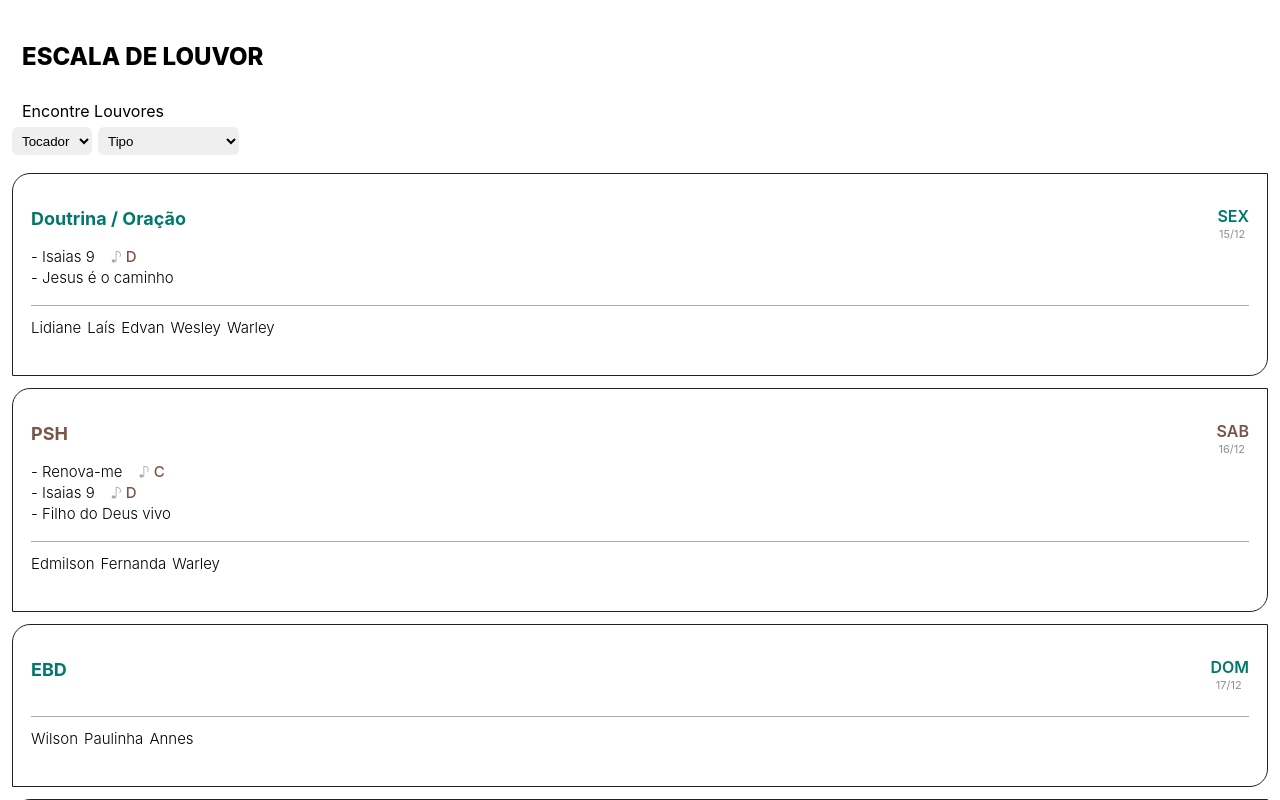
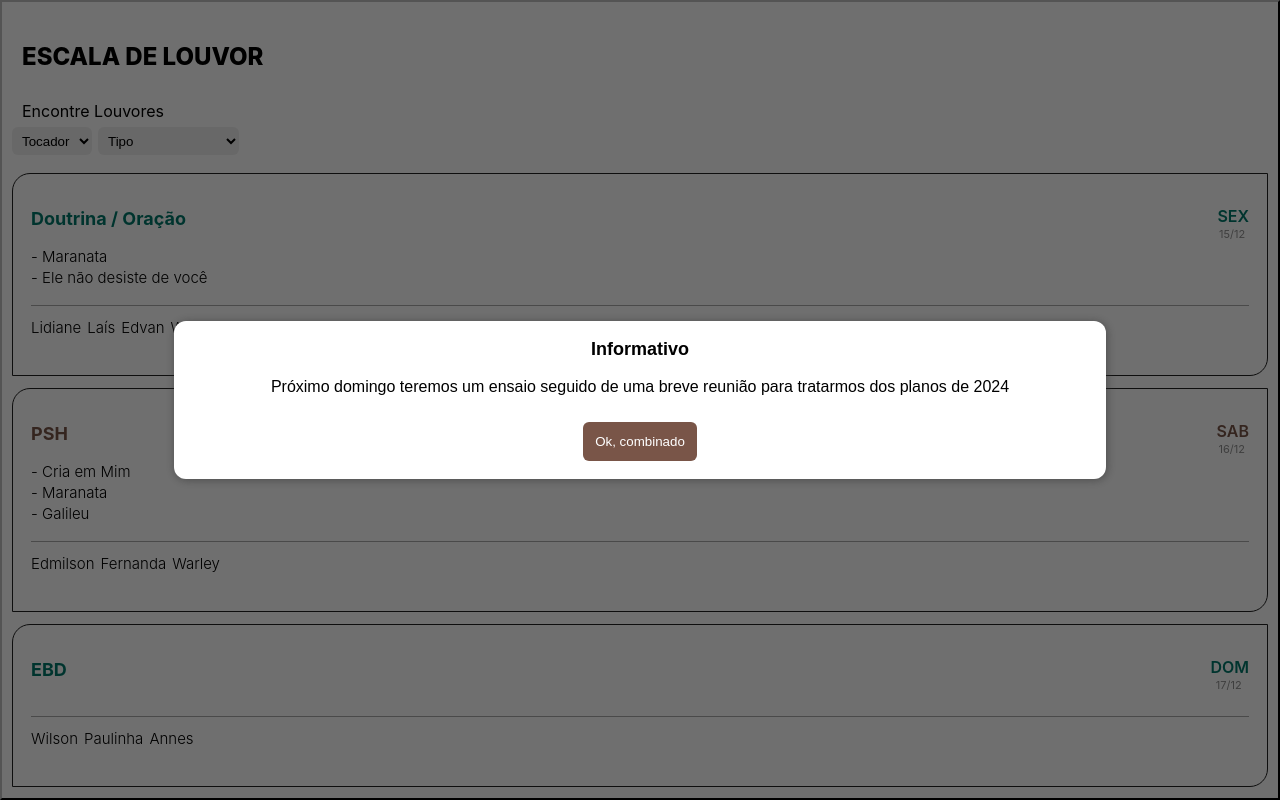
Before and after one commit to hupernikomen/scalepraise, a React (Create React App) app: page / in a window 1280 px wide. Shown: the top 800 px of the page. Built offline with nearby package versions, Linux system fonts and the light colour scheme.

Commit message:
Postagem

```diff
--- a/src/App.js
+++ b/src/App.js
@@ -9,16 +9,26 @@ export default function App() {
   const [tipoLouvor, setTipoLouvor] = useState('');
   const tocadores = ['Andre', 'Thiago', 'Warley', 'Rhuan'];
   const [tocador, setTocador] = useState('');
+  const [balao, setBalao] = useState();
 
   useEffect(() => {
     buscaTocador(tocador, tipoLouvor);
   }, [tocador, tipoLouvor]);
 
+  useEffect(() => {
+    setTimeout(() => {
+      setBalao({
+        mensagem: 'Próximo domingo teremos um ensaio seguido de uma breve reunião para tratarmos dos planos de 2024',
+        botao: 'Ok, combinado'
+      });
+    }, 3500);
+  }, []);
+
   // Musicos
   const musicos = {
     instrumentistas: {
       sexta: ['Wesley', 'Warley'],
-      psh: ['Thiago', 'Andre', 'Warley', 'Rhuan', '[ Escolher ]'],
+      psh: ['Thiago', 'Andre', 'Warley', 'Rhuan'],
       ebd: ['Annes']
     },
 
@@ -26,24 +36,28 @@ export default function App() {
       sexta: ['Lidiane', 'Laís', 'Edvan'],
       psh: [['Wilson', 'Paulinha'], ['Kelviane', 'Fernanda'], ['Edmilson', 'Fernanda'], ['Lidiane', 'Duda', 'Laís'], [('Fernanda', 'Paulinha')]],
       ebd: ['Wilson', 'Paulinha'],
-      domingonoite: ['Laís', 'Kelviane', 'Lidiane', 'Duda', '[ Escolher ]']
+      domingonoite: ['Laís', 'Kelviane', 'Lidiane', 'Duda']
     }
   };
 
   // Revesamento do guitarrista com base no numero da semana
   // Revesamento de guitarrista para o domingo a noite
   const tocadorPSH = musicos.instrumentistas.psh[numeroDaSemana() - 1];
-  const tocadorIbav = numeroDaSemana() % 2 === 0 ? 'André' : 'Thiago';
+  const tocadorIbav = tocadores[numeroDaSemana()];
+
+  const buscaLouvores = (tipo, tocador, index) => {
+    const lista = listaLouvores.filter((item) => item.tipo === tipo);
+    const listaTocador = lista?.filter((item) => item.tocadores?.indexOf(tocador) > -1);
+    const newList = listaTocador[index - 1] || null;
+    return newList;
+  };
 
   const escalas = [
     // Doutrina / Oração
     {
       data: proximaSexta(),
       culto: 'Doutrina / Oração',
-      louvores: [
-        buscaLouvores('firstmoment', 'Warley', listaLouvores)[numeroDaSemana() - 1]?.louvor || buscaLouvores('firstmoment', 'Warley', listaLouvores)[0]?.louvor,
-        buscaLouvores('firstmoment', 'Warley', listaLouvores)[numeroDaSemana()]?.louvor || buscaLouvores('firstmoment', 'Warley', listaLouvores)[1]?.louvor
-      ],
+      louvores: [buscaLouvores('primeiromomento', 'Warley', 1), buscaLouvores('primeiromomento', 'Warley', 2)],
       vocalistas: musicos.vocalistas.sexta,
       instrumentistas: musicos.instrumentistas.sexta
     },
@@ -61,11 +75,7 @@ export default function App() {
     {
       data: proximoDomingo(),
       culto: 'Louvor e Pregação',
-      louvores: [
-        buscaLouvores('prelude', tocadorIbav, listaLouvores)[numeroDaSemana()]?.louvor,
-        buscaLouvores('firstmoment', tocadorIbav, listaLouvores)[numeroDaSemana()]?.louvor,
-        buscaLouvores('communion', tocadorIbav, listaLouvores)[numeroDaSemana()]?.louvor
-      ],
+      louvores: [buscaLouvores('preludio', tocadorIbav, 1), buscaLouvores('primeiromomento', tocadorIbav, 1), buscaLouvores('comunhao', tocadorIbav, 1)],
       hcc: [],
       vocalistas: ['Edmilson', 'Edvan', numeroDaSemana() % 2 === 0 ? 'Fernanda' : 'Paulinha', musicos.vocalistas.domingonoite[numeroDaSemana() - 1]],
       instrumentistas: ['Wesley', 'Annes', tocadorIbav]
@@ -75,11 +85,7 @@ export default function App() {
     {
       data: proximoSabado(),
       culto: 'PSH',
-      louvores: [
-        buscaLouvores('prelude', tocadorPSH, listaLouvores)[numeroDaSemana() - 1]?.louvor,
-        buscaLouvores('firstmoment', tocadorPSH, listaLouvores)[numeroDaSemana() - 1]?.louvor,
-        buscaLouvores('communion', tocadorPSH, listaLouvores)[numeroDaSemana() - 1]?.louvor
-      ],
+      louvores: [buscaLouvores('preludio', tocadorPSH, 1), buscaLouvores('primeiromomento', tocadorPSH, 1), buscaLouvores('comunhao', tocadorPSH, 1)],
       vocalistas: musicos.vocalistas.psh[numeroDaSemana() - 1],
       instrumentistas: musicos.instrumentistas.psh[numeroDaSemana() - 1]
     },
@@ -107,18 +113,6 @@ export default function App() {
       instrumentistas: ['Wesley', 'André', 'Thiago', 'Annes']
     }
   ];
-
-  function buscaLouvores(tipo, tocador, lista) {
-    let resultado = [];
-
-    lista.forEach((item) => {
-      if (item?.tocadores?.indexOf(tocador) && item?.tipo === tipo) {
-        resultado.push(item);
-      }
-    });
-
-    return resultado;
-  }
 
   //Converte data String em data Date
   function converteData(inData) {
@@ -199,6 +193,33 @@ export default function App() {
   }
 
   return (
+    <div>
+      {balao ? (
+        <button
+          onClick={() => setBalao('')}
+          style={{ position: 'fixed', zIndex: 999, width: '100vw', display: 'flex', alignItems: 'center', justifyContent: 'center', height: '100vh', background: '#00000090' }}
+        >
+          <div
+            style={{
+              boxShadow: '1px 1px 10px #33333399',
+              padding: 18,
+              flexDirection: 'column',
+              background: '#fff',
+              width: '70vw',
+              minHeight: 100,
+              alignItems: 'center',
+              display: 'flex',
+              justifyContent: 'center',
+              borderRadius: 12
+            }}
+          >
+            <strong style={{ fontSize: 18 }}>Informativo</strong>
+            <label style={{ marginTop: 18, textAlign: 'center', fontSize: 16, fontWeight: 300, color: '#000' }}>{balao.mensagem}</label>
+            <div style={{ padding: 12, background: '#795548', color: '#fff', borderRadius: 6, marginTop: 26 }}>{balao.botao}</div>
+          </div>
+        </button>
+      ) : null}
+
       <div style={{ padding: 12 }}>
         <h1 style={{ margin: '30px 10px', fontSize: 24, fontWeight: 800 }}>ESCALA DE LOUVOR</h1>
 
@@ -214,9 +235,9 @@ export default function App() {
 
             <select style={{ height: 28, padding: '6px', borderRadius: 6, border: 0, outline: 'none' }} onChange={(e) => setTipoLouvor(e.target.value)}>
               <option>Tipo</option>
-            <option value={'prelude'}>Prelúdio</option>
-            <option value={'firstmoment'}>Primeiro Momento</option>
-            <option value={'communion'}>Comunhão</option>
+              <option value={'preludio'}>Prelúdio</option>
+              <option value={'primeiromomento'}>Primeiro Momento</option>
+              <option value={'comunhao'}>Comunhão</option>
             </select>
           </div>
 
@@ -233,5 +254,6 @@ export default function App() {
 
         <p style={{ textAlign: 'center', marginTop: 50, fontWeight: 300 }}>Ministério de Louvor Adonai</p>
       </div>
+    </div>
   );
 }
--- a/src/CalendarItem/index.js
+++ b/src/CalendarItem/index.js
@@ -61,7 +61,7 @@ export default function CalendarItem({ data }) {
                 flexDirection: 'row'
               }}
             >
-              - {louvor} {index === 0 && data.culto === 'Louvor e Pregação' ? ' [ Prelúdio ]' : ''}
+              - {louvor?.louvor || louvor} {index === 0 && data.culto === 'Louvor e Pregação' ? ' [ Prelúdio ]' : ''}
               {tom?.tom ? (
                 <div
                   style={{
--- a/src/utils/louvores.json
+++ b/src/utils/louvores.json
@@ -1,60 +1,60 @@
 [
-  { "tipo": "prelude", "tom": "D", "louvor": "Bom estarmos aqui", "tocadores": ["Andre"] },
-  { "tipo": "prelude", "tom": "F#m", "louvor": "Em Espírito em verdade", "tocadores": ["Andre"] },
-  { "tipo": "prelude", "tom": "C", "louvor": "Renova-me", "tocadores": ["Andre"] },
-  { "tipo": "prelude", "tom": "E", "louvor": "Jesus em Tua presença", "tocadores": ["Andre"] },
-  { "tipo": "prelude", "tom": "C", "louvor": "Cria em Mim", "tocadores": ["Andre"] },
-  { "tipo": "prelude", "tom": "D", "louvor": "Vem, esta é a hora", "tocadores": ["Andre"] },
-  { "tipo": "prelude", "tom": "", "louvor": "Vim para adorar-Te", "tocadores": ["Andre"] },
-  { "tipo": "prelude", "tom": "F", "louvor": "Não ha Deus maior", "tocadores": ["André"] },
-  { "tipo": "prelude", "tom": "C", "louvor": "Cria em Mim", "tocadores": ["Warley"] },
-  { "tipo": "prelude", "tom": "", "louvor": "Tu és Soberano", "tocadores": [""] },
-  { "tipo": "prelude", "tom": "", "louvor": "Digno de Glória", "tocadores": [""] },
-  { "tipo": "prelude", "tom": "", "louvor": "Deus esta aqui", "tocadores": [""] },
+  { "tipo": "preludio", "tom": "D", "louvor": "Bom estarmos aqui", "tocadores": ["Andre"] },
+  { "tipo": "preludio", "tom": "F#m", "louvor": "Em Espírito em verdade", "tocadores": ["Andre"] },
+  { "tipo": "preludio", "tom": "C", "louvor": "Renova-me", "tocadores": ["Andre"] },
+  { "tipo": "preludio", "tom": "E", "louvor": "Jesus em Tua presença", "tocadores": ["Andre"] },
+  { "tipo": "preludio", "tom": "C", "louvor": "Cria em Mim", "tocadores": ["Andre"] },
+  { "tipo": "preludio", "tom": "D", "louvor": "Vem, esta é a hora", "tocadores": ["Andre"] },
+  { "tipo": "preludio", "tom": "F", "louvor": "Não ha Deus maior", "tocadores": ["André"] },
+  { "tipo": "preludio", "tom": "C", "louvor": "Cria em Mim", "tocadores": ["Warley"] },
+  { "tipo": "preludio", "tom": "", "louvor": "Vim para adorar-Te", "tocadores": ["Andre"] },
+  { "tipo": "preludio", "tom": "", "louvor": "Tu és Soberano", "tocadores": [] },
+  { "tipo": "preludio", "tom": "", "louvor": "Digno de Glória", "tocadores": [] },
+  { "tipo": "preludio", "tom": "", "louvor": "Deus esta aqui", "tocadores": [] },
 
-  { "tipo": "firstmoment", "tom": "Bm", "louvor": "Maranata", "tocadores": ["Andre"] },
-  { "tipo": "firstmoment", "tom": "Am", "louvor": "Ao único", "tocadores": ["Andre"] },
-  { "tipo": "firstmoment", "tom": "D", "louvor": "Isaias 9", "tocadores": ["Andre"] },
-  { "tipo": "firstmoment", "tom": "", "louvor": "Jesus é o caminho", "tocadores": [""] },
-  { "tipo": "firstmoment", "tom": "Bb", "louvor": "Nada além do sangue", "tocadores": ["Andre"] },
-  { "tipo": "firstmoment", "tom": "", "louvor": "Poderoso Deus", "tocadores": ["Andre"] },
-  { "tipo": "firstmoment", "tom": "E", "louvor": "Sobre as águas", "tocadores": ["Andre"] },
-  { "tipo": "firstmoment", "tom": "", "louvor": "Poder Pra Salvar", "tocadores": ["Andre"] },
-  { "tipo": "firstmoment", "tom": "", "louvor": "Eu navegarei", "tocadores": [""] },
-  { "tipo": "firstmoment", "tom": "", "louvor": "Perto quero estar", "tocadores": [""] },
-  { "tipo": "firstmoment", "tom": "", "louvor": "Jó", "tocadores": ["Andre"] },
-  { "tipo": "firstmoment", "tom": "", "louvor": "Meu Mestre", "tocadores": ["Andre"] },
-  { "tipo": "firstmoment", "tom": "", "louvor": "Venha o teu Reino", "tocadores": ["Andre"] },
-  { "tipo": "firstmoment", "tom": "", "louvor": "Precioso", "tocadores": ["Andre"] },
-  { "tipo": "firstmoment", "tom": "", "louvor": "Todavia me alegrarei", "tocadores": ["Andre"] },
-  { "tipo": "firstmoment", "tom": "Bm", "louvor": "Maranata", "tocadores": ["Warley"] },
-  { "tipo": "firstmoment", "tom": "", "louvor": "Ele não desiste de você", "tocadores": ["Warley"] },
-  { "tipo": "firstmoment", "tom": "", "louvor": "Quão grande é o meu Deus", "tocadores": ["Warley"] },
-  { "tipo": "firstmoment", "tom": "", "louvor": "Meu Barquinho", "tocadores": ["Warley"] },
-  { "tipo": "firstmoment", "tom": "", "louvor": "Pra sempre", "tocadores": ["Warley"] },
-  { "tipo": "firstmoment", "tom": "Bm", "louvor": "Maranata", "tocadores": ["Rhuan"] },
-  { "tipo": "firstmoment", "tom": "", "louvor": "Eu te agradeço Deus", "tocadores": ["Rhuan"] },
-  { "tipo": "firstmoment", "tom": "", "louvor": "Faz Chover", "tocadores": ["Rhuan"] },
-  { "tipo": "firstmoment", "tom": "", "louvor": "Até que ele venha", "tocadores": ["Thiago", "André"] },
-  { "tipo": "firstmoment", "tom": "", "louvor": "Deus Proverá", "tocadores": [""] },
+  { "tipo": "primeiromomento", "tom": "Bm", "louvor": "Maranata", "tocadores": ["Andre"] },
+  { "tipo": "primeiromomento", "tom": "Am", "louvor": "Ao único", "tocadores": ["Andre"] },
+  { "tipo": "primeiromomento", "tom": "D", "louvor": "Isaias 9", "tocadores": ["Andre"] },
+  { "tipo": "primeiromomento", "tom": "Bb", "louvor": "Nada além do sangue", "tocadores": ["Andre"] },
+  { "tipo": "primeiromomento", "tom": "Bm", "louvor": "Maranata", "tocadores": ["Warley"] },
+  { "tipo": "primeiromomento", "tom": "E", "louvor": "Sobre as águas", "tocadores": ["Andre"] },
+  { "tipo": "primeiromomento", "tom": "Bm", "louvor": "Maranata", "tocadores": ["Rhuan"] },
+  { "tipo": "primeiromomento", "tom": "", "louvor": "Jesus é o caminho", "tocadores": [] },
+  { "tipo": "primeiromomento", "tom": "", "louvor": "Poder Pra Salvar", "tocadores": ["Andre"] },
+  { "tipo": "primeiromomento", "tom": "", "louvor": "Poderoso Deus", "tocadores": ["Andre"] },
+  { "tipo": "primeiromomento", "tom": "", "louvor": "Eu navegarei", "tocadores": [] },
+  { "tipo": "primeiromomento", "tom": "", "louvor": "Perto quero estar", "tocadores": [] },
+  { "tipo": "primeiromomento", "tom": "", "louvor": "Jó", "tocadores": ["Andre"] },
+  { "tipo": "primeiromomento", "tom": "", "louvor": "Meu Mestre", "tocadores": ["Andre"] },
+  { "tipo": "primeiromomento", "tom": "", "louvor": "Venha o teu Reino", "tocadores": ["Andre"] },
+  { "tipo": "primeiromomento", "tom": "", "louvor": "Precioso", "tocadores": ["Andre"] },
+  { "tipo": "primeiromomento", "tom": "", "louvor": "Todavia me alegrarei", "tocadores": ["Andre"] },
+  { "tipo": "primeiromomento", "tom": "", "louvor": "Ele não desiste de você", "tocadores": ["Warley"] },
+  { "tipo": "primeiromomento", "tom": "", "louvor": "Quão grande é o meu Deus", "tocadores": ["Warley"] },
+  { "tipo": "primeiromomento", "tom": "", "louvor": "Meu Barquinho", "tocadores": ["Warley"] },
+  { "tipo": "primeiromomento", "tom": "", "louvor": "Pra sempre", "tocadores": ["Warley"] },
+  { "tipo": "primeiromomento", "tom": "", "louvor": "Eu te agradeço Deus", "tocadores": ["Rhuan"] },
+  { "tipo": "primeiromomento", "tom": "", "louvor": "Faz Chover", "tocadores": ["Rhuan"] },
+  { "tipo": "primeiromomento", "tom": "", "louvor": "Até que ele venha", "tocadores": ["Thiago", "André"] },
+  { "tipo": "primeiromomento", "tom": "", "louvor": "Deus Proverá", "tocadores": [] },
 
-  { "tipo": "communion", "tom": "", "louvor": "Galileu", "tocadores": ["Andre"] },
-  { "tipo": "communion", "tom": "Ab", "louvor": "Foi por amor", "tocadores": ["Andre"] },
-  { "tipo": "communion", "tom": "", "louvor": "Filho do Deus vivo", "tocadores": ["Andre"] },
-  { "tipo": "communion", "tom": "", "louvor": "Meu Alvo é Cristo", "tocadores": ["Andre"] },
-  { "tipo": "communion", "tom": "", "louvor": "Até que Ele venha", "tocadores": ["Andre"] },
-  { "tipo": "communion", "tom": "D", "louvor": "Celebrai a Cristo", "tocadores": ["Andre"] },
-  { "tipo": "communion", "tom": "", "louvor": "Celebrai com jubilo", "tocadores": [""] },
-  { "tipo": "communion", "tom": "", "louvor": "A alegria está no coração", "tocadores": [""] },
-  { "tipo": "communion", "tom": "", "louvor": "Ainda que a figueira", "tocadores": ["Andre"] },
-  { "tipo": "communion", "tom": "", "louvor": "Reina em mim", "tocadores": [""] },
-  { "tipo": "communion", "tom": "", "louvor": "Quero que valorize", "tocadores": ["Andre"] },
-  { "tipo": "communion", "tom": "", "louvor": "Galileu", "tocadores": ["Warley"] },
-  { "tipo": "communion", "tom": "", "louvor": "Nosso General", "guitar": ["Rhuan"] },
-  { "tipo": "communion", "tom": "", "louvor": "Deus é o meu refúgio", "guitar": [""] },
+  { "tipo": "comunhao", "tom": "D", "louvor": "Celebrai a Cristo", "tocadores": ["Andre"] },
+  { "tipo": "comunhao", "tom": "Ab", "louvor": "Foi por amor", "tocadores": ["Andre"] },
+  { "tipo": "comunhao", "tom": "", "louvor": "Galileu", "tocadores": ["Andre"] },
+  { "tipo": "comunhao", "tom": "", "louvor": "Filho do Deus vivo", "tocadores": ["Andre"] },
+  { "tipo": "comunhao", "tom": "", "louvor": "Meu Alvo é Cristo", "tocadores": ["Andre"] },
+  { "tipo": "comunhao", "tom": "", "louvor": "Até que Ele venha", "tocadores": ["Andre"] },
+  { "tipo": "comunhao", "tom": "", "louvor": "Celebrai com jubilo", "tocadores": [] },
+  { "tipo": "comunhao", "tom": "", "louvor": "A alegria está no coração", "tocadores": [] },
+  { "tipo": "comunhao", "tom": "", "louvor": "Ainda que a figueira", "tocadores": ["Andre"] },
+  { "tipo": "comunhao", "tom": "", "louvor": "Reina em mim", "tocadores": [] },
+  { "tipo": "comunhao", "tom": "", "louvor": "Quero que valorize", "tocadores": ["Andre"] },
+  { "tipo": "comunhao", "tom": "", "louvor": "Galileu", "tocadores": ["Warley"] },
+  { "tipo": "comunhao", "tom": "", "louvor": "Nosso General", "guitar": ["Rhuan"] },
+  { "tipo": "comunhao", "tom": "", "louvor": "Deus é o meu refúgio", "guitar": [] },
 
-  { "tipo": "supper", "tom": "", "louvor": "Alto Preço", "tocadores": ["Andre"] },
-  { "tipo": "supper", "tom": "", "louvor": "Corpo e família", "tocadores": [""] },
+  { "tipo": "ceia", "tom": "", "louvor": "Alto Preço", "tocadores": ["Andre"] },
+  { "tipo": "ceia", "tom": "", "louvor": "Corpo e família", "tocadores": [] },
 
   { "tipo": "hcc", "tom": "", "n": "001", "louvor": "Antifona", "tocadores": [] },
   { "tipo": "hcc", "tom": "", "n": "002", "louvor": "Justo és Senhor", "tocadores": [] },
```
Lines whose indentation alone changed are shown as unchanged.
